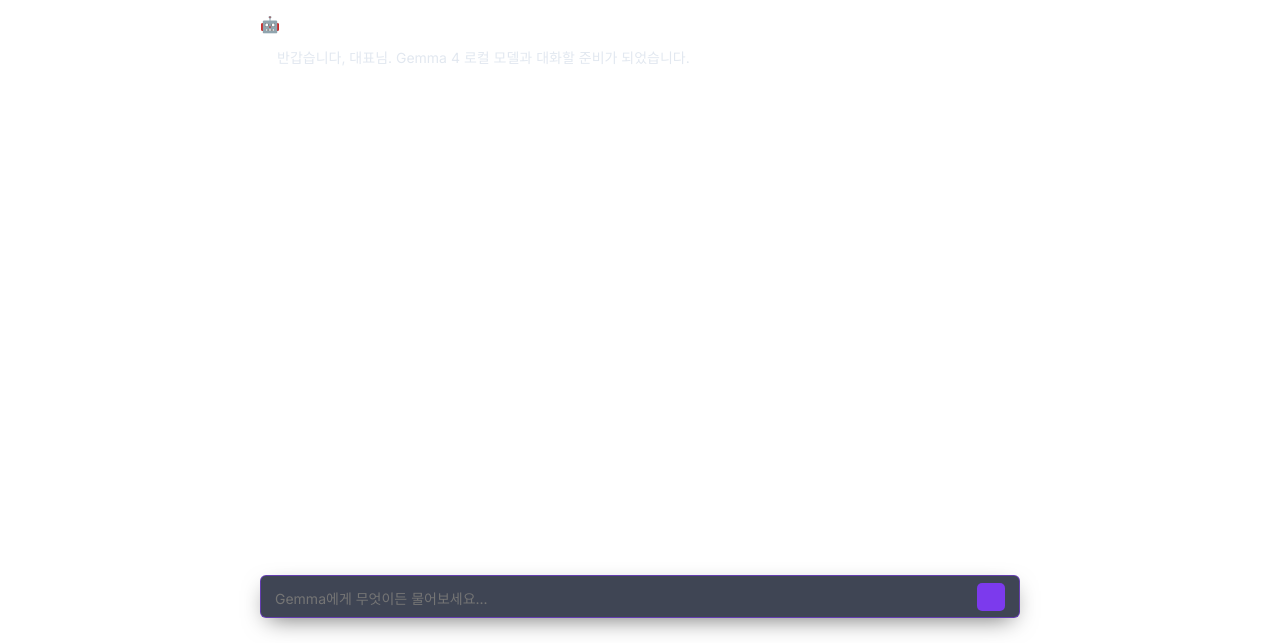
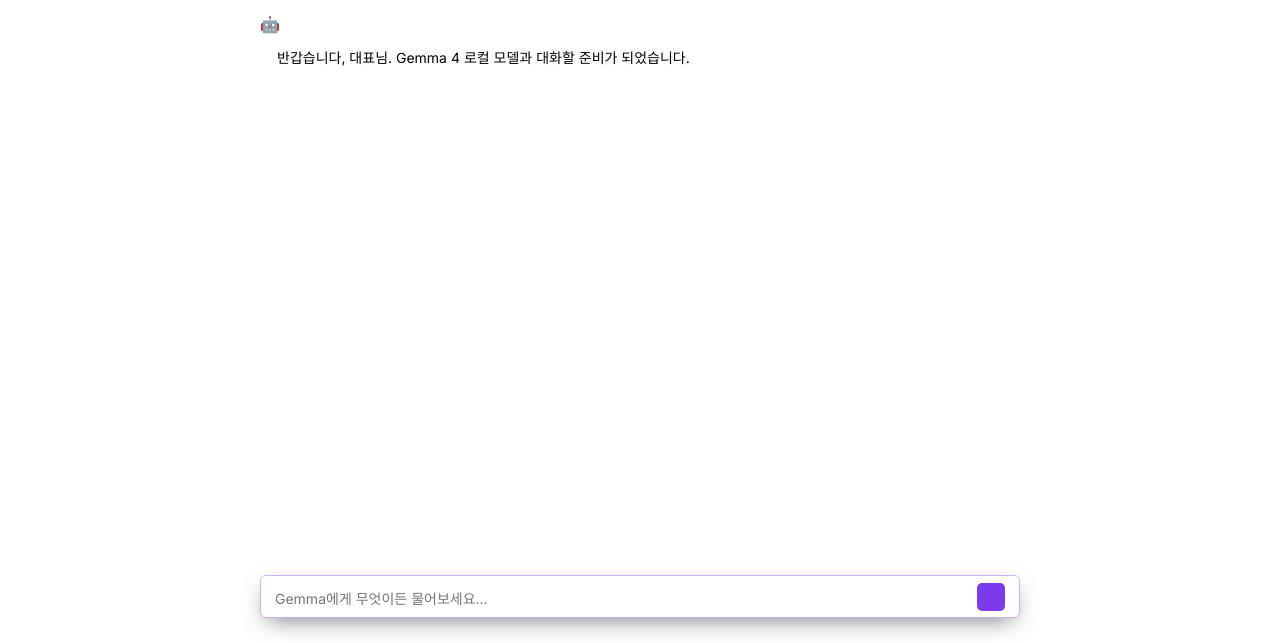
Before and after one commit to ohgyeongdon/gemma-4-local-bridge, a website: page media/ui/index.html in a window 1280 px wide. Shown: the part 157-800 px from the top of the page. Drawn offline with Linux system fonts and the light colour scheme; no server answers.

Commit message:
Theme Update: Fully synchronize colors with Antigravity / VS Code system variables

```diff
--- a/media/ui/style.css
+++ b/media/ui/style.css
@@ -1,14 +1,14 @@
 :root {
-    --bg-main: transparent;
+    --bg-main: var(--vscode-editor-background); /* 에디터 배경색과 동기화 */
     --accent: #7c3aed;
     --accent-hover: #6d28d9;
-    --text-primary: #e2e8f0;
-    --text-secondary: #94a3b8;
+    --text-primary: var(--vscode-editor-foreground); /* 에디터 글자색과 동기화 */
+    --text-secondary: var(--vscode-descriptionForeground);
     --glass: rgba(255, 255, 255, 0.03);
-    --border: rgba(124, 58, 237, 0.6); /* 보라색 테두리, 투명도 60% */
-    --msg-user: rgba(124, 58, 237, 0.15);
-    --msg-ai: rgba(255, 255, 255, 0.03);
-    --input-bg: rgba(15, 23, 42, 0.8);
+    --border: rgba(124, 58, 237, 0.4);
+    --msg-user: rgba(124, 58, 237, 0.1);
+    --msg-ai: var(--vscode-sideBar-background);
+    --input-bg: var(--vscode-input-background);
 }
 
 * {
```
